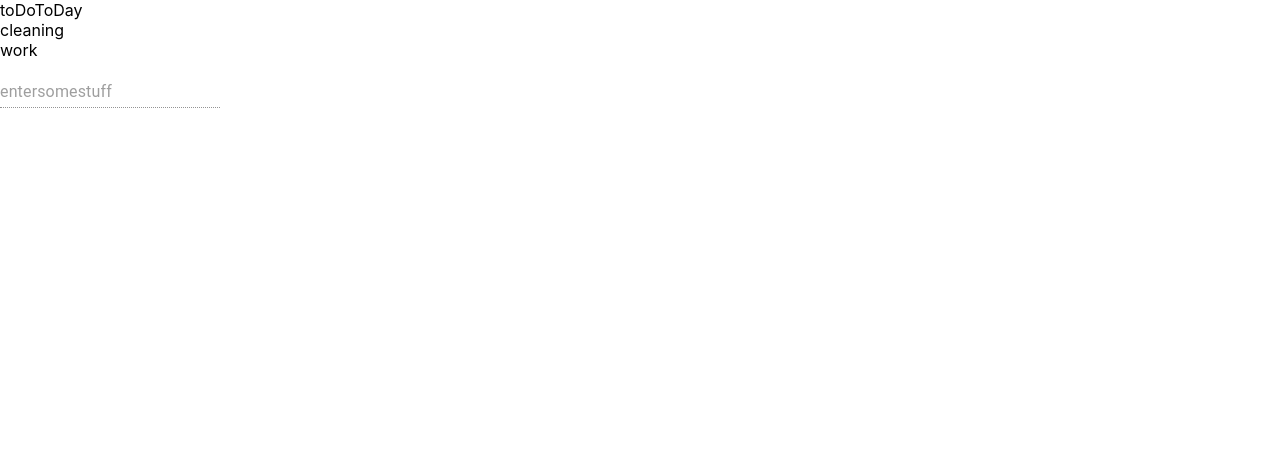
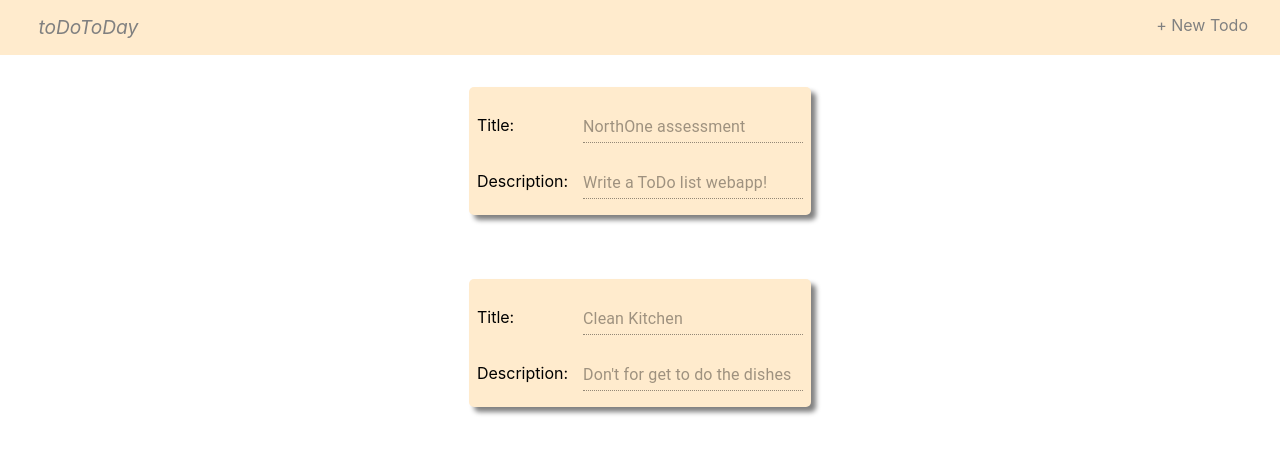
Before and after one commit to ojripley/todoList, a React (Create React App) app in the folder client/: page / in a window 1280 px wide. Shown: the top 454 px of the page. Built offline with nearby package versions, Linux system fonts and the light colour scheme.

Commit message:
todo component editing and add new todo

```diff
--- a/client/package.json
+++ b/client/package.json
@@ -8,6 +8,7 @@
     "@testing-library/jest-dom": "^4.2.4",
     "@testing-library/react": "^9.3.2",
     "@testing-library/user-event": "^7.1.2",
+    "node-sass": "^4.13.1",
     "react": "^16.12.0",
     "react-dom": "^16.12.0",
     "react-scripts": "3.3.1"
--- a/client/src/App.css
+++ /dev/null
@@ -1,38 +0,0 @@
-.App {
-  text-align: center;
-}
-
-.App-logo {
-  height: 40vmin;
-  pointer-events: none;
-}
-
-@media (prefers-reduced-motion: no-preference) {
-  .App-logo {
-    animation: App-logo-spin infinite 20s linear;
-  }
-}
-
-.App-header {
-  background-color: #282c34;
-  min-height: 100vh;
-  display: flex;
-  flex-direction: column;
-  align-items: center;
-  justify-content: center;
-  font-size: calc(10px + 2vmin);
-  color: white;
-}
-
-.App-link {
-  color: #61dafb;
-}
-
-@keyframes App-logo-spin {
-  from {
-    transform: rotate(0deg);
-  }
-  to {
-    transform: rotate(360deg);
-  }
-}
--- a/client/src/App.js
+++ b/client/src/App.js
@@ -2,25 +2,46 @@ import React, { useState } from 'react';
 
 import Nav from './components/Nav';
 import Category from './components/Category';
+import Todo from './components/Todo';
 import EditableText from './components/EditableText';
 
-import './App.css';
+import './styles/App.scss';
 
 function App() {
 
+  const placeHolderToDos = [
+    {
+      id: 1,
+      title: 'NorthOne assessment',
+      description: 'Write a ToDo list webapp!',
+      due: 'placeholder',
+      status: 'in progress',
+      tags: ['programming']
+    },
+    {
+      id: 2,
+      title: 'Clean Kitchen',
+      description: 'Don\'t for get to do the dishes',
+      due: 'placeholder',
+      status: 'pending',
+      tags: ['household']
+    }
+  ];
+
   const [categories, setCategories] = useState([{title: 'cleaning'}, {title: 'work'}]);
 
-  const categoryComponents = categories.map(cat => {
-    return <Category title={cat.title}></Category>;
+  const [toDos, setToDos] = useState(placeHolderToDos);
+
+  const toDoComponents = toDos.map(todo => {
+    return <Todo title={todo.title} description={todo.description}></Todo>;
   });
 
   return (
     <>
-      <Nav></Nav>
+      <Nav setToDos={setToDos} toDos={toDos}></Nav>
       <div id={'app'}>
-        {categoryComponents}
+        {toDoComponents}
       </div>
-      <EditableText defaultText={'entersomestuff'}></EditableText>
     </>
   );
 }
--- a/client/src/components/Category.js
+++ b/client/src/components/Category.js
@@ -1,10 +1,16 @@
-import React from 'react';
+import React, { useState } from 'react';
+
+import Todo from './Todo';
+import EditableText from './EditableText';
 
 export default function Category(props) {
 
+  const [toDos, setToDos] = useState(props.toDos);
+
   return(
     <div className={'category'}>
-      <text className={'category-title'}>{props.title}</text>
+      <EditableText className={'category-title'} text={props.title} defaultText={'Category Title'}></EditableText>
+
     </div>
   );
 };
--- a/client/src/components/EditableText.js
+++ b/client/src/components/EditableText.js
@@ -1,11 +1,9 @@
 import React, { useState } from "react";
 import TextField from "@material-ui/core/TextField";
-import Edit from "@material-ui/icons/Edit";
-import IconButton from "@material-ui/core/IconButton";
 
 export default function EditableText(props) {
 
-  const [text, setText] = useState('test');
+  const [text, setText] = useState(props.text || '');
   const [editMode, setEditMode] = useState(false);
   const [mouseOver, setMouseOver] = useState(false);
 
@@ -17,13 +15,20 @@ export default function EditableText(props) {
     if (!mouseOver) {
       setMouseOver(true);
     }
+    if (text === props.defaultText) {
+      setText('');
+    }
+    setEditMode(true);
   };
 
   const handleMouseOut = () => {
     if (mouseOver) {
       setMouseOver(false);
+      setEditMode(false);
+      if (text.length === 0) {
+        setText(props.defaultText);
+      }
     }
-    setEditMode(false);
   };
 
   const handleClick = () => {
@@ -35,8 +40,11 @@ export default function EditableText(props) {
     if (event.charCode === 13) {
       setMouseOver(false);
       setEditMode(false);
+      if(text.length === 0) {
+        setText(props.defaultText);
+      }
     }
-  }
+  };
 
 
   return (
@@ -44,7 +52,7 @@ export default function EditableText(props) {
       onMouseEnter={handleMouseEnter}
       onMouseLeave={handleMouseOut}>
       <TextField
-        name="text"
+        value={text}
         defaultValue={props.defaultText}
         margin="normal"
         onChange={handleChange}
@@ -52,9 +60,6 @@ export default function EditableText(props) {
         onKeyPress={handleKeyPress}
         onClick={handleClick}
       />
-      {mouseOver && <IconButton onClick={handleClick}>
-        <Edit />
-      </IconButton>}
     </div>
   );
-}
+};
--- a/client/src/components/Nav.js
+++ b/client/src/components/Nav.js
@@ -1,10 +1,27 @@
 import React from 'react';
+
+import '../styles/Nav.scss';
 
 export default function Nav(props) {
 
+  const handleNewToDo = () => {
+    const newToDo = {
+      id: 0,
+      title: '',
+      description: '',
+      due: '',
+      tags: []
+    };
+
+    props.setToDos(prev => [...prev, newToDo]);
+  }
+
   return(
     <div id={'nav'}>
-      <text>toDoToDay</text>
+      <text id={'nav-title'}>toDoToDay</text>
+      <div id={'nav-buttons'}>
+        <text id={'new-todo-button'} onClick={handleNewToDo}>+ New Todo</text>
+      </div>
     </div>
   );
 };
--- a/client/src/components/Todo.js
+++ b/client/src/components/Todo.js
@@ -0,0 +1,24 @@
+import React, { useState } from 'react';
+
+import EditableText from './EditableText';
+
+import '../styles/App.scss';
+
+export default function ToDo(props) {
+  const [title, setTitle] = useState(props.title);
+  const [description, setDescription] = useState(props.description || '');
+  const [status, setStatus] = useState('pending');
+
+  return(
+    <div className={'todo'}>
+      <span className={'todo-title'}>
+        <text className={'todo-field-label'}>Title:</text>
+        <EditableText className={'todo-title-text'} text={props.title} defaultText={'Enter a title'}></EditableText>
+      </span>
+      <span className={'todo-description'}>
+        <text className={'todo-field-label'}>Description:</text>
+      <EditableText className={'todo-description-text'} text={props.description} defaultText={'Enter a description'}></EditableText>
+      </span>
+    </div>
+  );
+};
--- /dev/null
+++ b/client/src/styles/App.scss
@@ -0,0 +1,31 @@
+#app{
+  display: flex;
+  flex-direction: column;
+  flex-wrap: 1;
+  align-items: center;
+
+  .todo{
+    background-color: blanchedalmond;
+    border-radius: 5px;
+    box-shadow: 5px 5px 5px grey;
+    padding: 0.5em;
+    margin: 2em;
+
+    .todo-title{
+      display: flex;
+      flex-direction: row;
+      justify-content: space-between;
+    }
+
+    .todo-description{
+      display: flex;
+      flex-direction: row;
+
+    }
+  }
+}
+
+.todo-field-label{
+  padding-top: 20px;
+  margin-right: 15px;
+}
--- /dev/null
+++ b/client/src/styles/Nav.scss
@@ -0,0 +1,30 @@
+#nav {
+  background-color: blanchedalmond;
+  display: flex;
+  justify-content: space-between;
+  height: 5vh;
+  width: 100vw;
+  padding-top: 15px;
+
+  #nav-title{
+    color: grey;
+    margin-left: 2em;
+    font-size: larger;
+    font-style: italic;
+  }
+
+  #nav-buttons{
+    display: flex;
+    align-content: space-around;
+    margin-right: 2em;
+
+    #new-todo-button{
+      color: grey;
+    }
+
+    #new-todo-button:hover{
+      color: coral;
+      cursor: pointer;
+    }
+  }
+}
```
Also changed, not shown: 1 other file (tests, documents, lock files or other folders).
